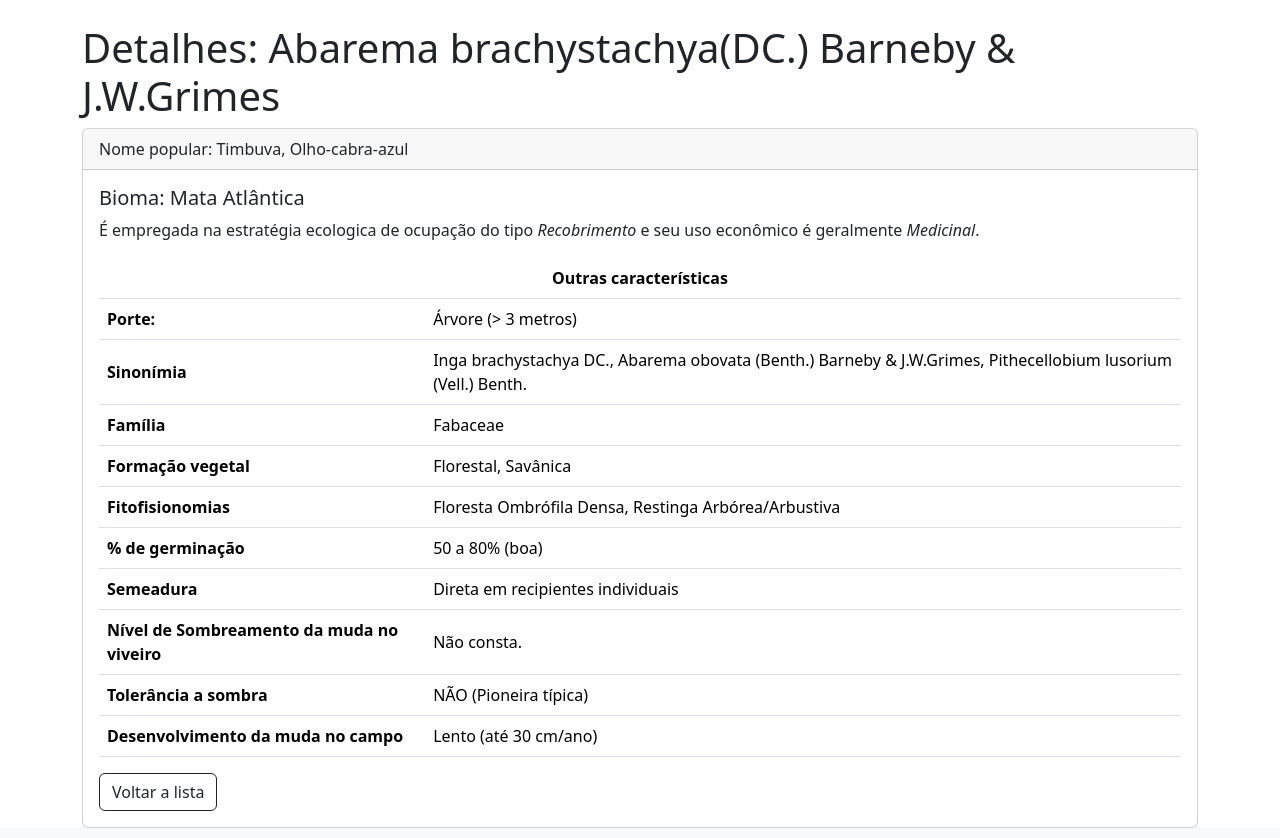
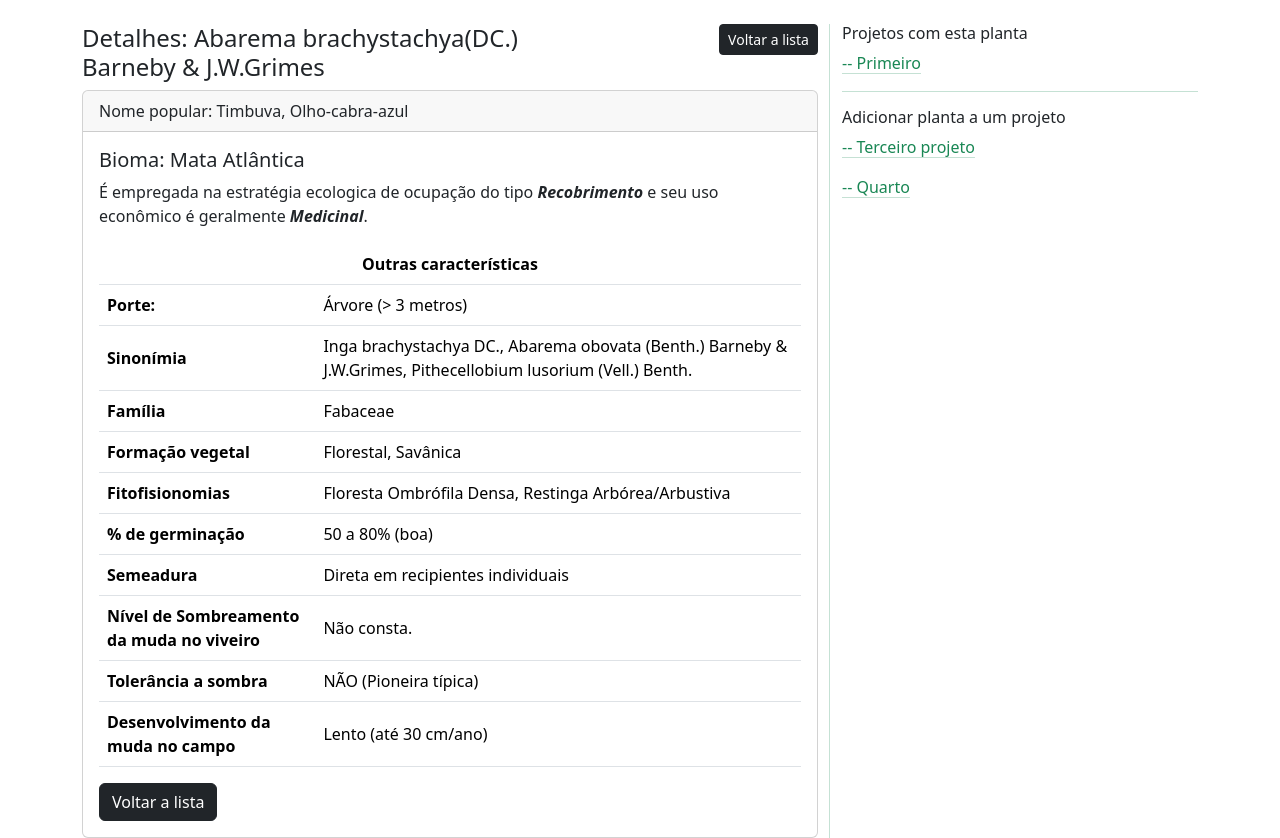
Before and after one commit to MikeInhotaS/prototipo_compliance_ambiental, a Django app: page /auth/detalhe_planta/1 in a window 1280 px wide. Shown: the part 72-910 px from the top of the page. Run offline with Django 4.2, Linux system fonts and the light colour scheme; data comes from the database, SQL or seed files in the repository; both versions use the stored data as it was after the commit.

Commit message:
7- Add/Remov Obj.Plant.Proj, ajust det.plant/links

```diff
--- a/compliance_ambiental/app_plantas/templates/users/detalhe_planta.html
+++ b/compliance_ambiental/app_plantas/templates/users/detalhe_planta.html
@@ -1,8 +1,19 @@
 {% extends 'basico/menu.html' %}
 {% block content %}
 <div class="container">
-  <H1>Detalhes: {{planta.especie}}</H1>
+  <section> <!-- class="text-center" -->
+    <div class="row">
+      <!-- Lado Esquerdo -->
+      <div class="col-lg-8 col-md-6 mb-5 mb-md-5 mb-lg-0 position-relative">
 
+        <div class="row">
+          <div class="col-lg-8 col-md-6">
+            <h4>Detalhes: {{planta.especie}}</h4>
+          </div>
+          <div class="col-lg-4 col-md-3 text-end">
+            <a href="{% url 'plantas' %}" class="btn btn-dark btn-sm mb-1">Voltar a lista</a>
+          </div>
+        </div>
 
         <div class="card">
           <div class="card-header">
@@ -11,8 +22,9 @@
           <div class="card-body">
             <h5 class="card-title">Bioma: {{ planta.bioma }}</h5>
             <p class="card-text">
-        É empregada na estratégia ecologica de ocupação do tipo <em>{{planta.estrategia_ecologica_ocupacao}}</em>
-        e seu uso econômico é geralmente <em>{{planta.uso_economico}}</em>.
+              É empregada na estratégia ecologica de ocupação do tipo
+              <em><b>{{planta.estrategia_ecologica_ocupacao}}</b></em>
+              e seu uso econômico é geralmente <em><b>{{planta.uso_economico}}</b></em>.
             </p>
             <table class="table align-middle table-hover text-break">
               <thead>
@@ -63,9 +75,38 @@
                 </tr>
               </tbody>
             </table>
-      <a href="{% url 'plantas' %}" class="btn btn-outline-dark">Voltar a lista</a>
+
+            <a href="{% url 'plantas' %}" class="btn btn-dark">Voltar a lista</a>
+
+          </div>
+        </div> <!-- final do card -->
+
+        <div class="vr vr-blurry position-absolute my-0 h-100 d-none d-md-block top-0 end-0 text-success"></div>
+      </div>
+      <!-- Lado Direito -->
+      <div class="col-lg-4 col-md-2 mb-5 mb-md-5 mb-lg-0 position-relative">
+        <h6>Projetos com esta planta</h6>
+        {% for projeto in nos_projetos %}
+        <p><a href="{% url 'detalhe_projeto' projeto.id_projeto %}"
+            class="link-success link-offset-2 link-underline-opacity-25 link-underline-opacity-100-hover">
+            -- {{projeto.nome}}
+          </a>
+        </p>
+        {% endfor %}
+        <div class="text-success">
+          <hr>
+        </div>
+        <h6>Adicionar planta a um projeto</h6>
+        {% for projeto in outros_projetos %}
+        <p><a href="{% url 'add_planta' planta.id_planta projeto.id_projeto %}"
+            class="link-success link-offset-2 link-underline-opacity-25 link-underline-opacity-100-hover">
+            -- {{projeto.nome}}
+          </a>
+        </p>
+        {% endfor %}
       </div>
     </div>
+  </section>
 
 </div>
 {% endblock %}
--- a/compliance_ambiental/app_plantas/templates/users/detalhe_projeto.html
+++ b/compliance_ambiental/app_plantas/templates/users/detalhe_projeto.html
@@ -43,7 +43,7 @@
                         <td>{{planta.estrategia_ecologica_ocupacao|truncatechars:20}}</td>
                         <td>{{planta.uso_economico|truncatechars:40}}</td>
                         <td class="text-end">
-                            <a href="#"
+                            <a href="{% url 'remove_planta' planta.id_planta projeto.id_projeto %}"
                                 class="link-danger link-offset-2 link-underline-opacity-25 link-underline-opacity-100-hover">
                                 Excluir
                             </a>
--- a/compliance_ambiental/app_plantas/urls.py
+++ b/compliance_ambiental/app_plantas/urls.py
@@ -8,6 +8,8 @@ urlpatterns=[
     path('plataforma/', views.plataforma, name='plataforma'),
     path('plantas/', views.plantas, name='plantas'),
     path('detalhe_planta/<int:id_planta>', views.detalhe_planta, name='detalhe_planta'),
+    path('add_planta/<int:id_planta>/<int:id_projeto>', views.add_planta, name='add_planta'),
+    path('remove_planta/<int:id_planta>/<int:id_projeto>', views.remove_planta, name='remove_planta'),
     path('projetos/', views.projetos, name='projetos'),
     path('criar_projeto/', views.criar_projeto, name='criar_projeto'),
     path('detalhe_projeto/<int:id_projeto>', views.detalhe_projeto, name='detalhe_projeto'),
--- a/compliance_ambiental/app_plantas/views.py
+++ b/compliance_ambiental/app_plantas/views.py
@@ -5,6 +5,7 @@ from django.contrib.auth.models import User
 from django.contrib.auth.decorators import login_required
 from django.contrib import messages
 from django.views.decorators.http import require_POST
+from django.views.decorators.cache import cache_control
 from .models import Plantas, Projetos
 from .utils import inserir_dados
 
@@ -59,10 +60,11 @@ def login_app(request):
 
 def logout_app(request):
     logout(request)
-    message= messages.success(request, ("Você foi deslogado com sucesso!"))
+    messages.success(request, "Você foi deslogado com sucesso!")
     return redirect('home')
 
 @login_required(login_url="/auth/login/")
+@cache_control(no_cache=True, must_revalidade=True, no_store=True)
 def plataforma(request):
     plantas_list = Plantas.objects.all()
     context = {"plantas_list": plantas_list}
@@ -135,7 +137,32 @@ def plantas(request):
 
 def detalhe_planta(request, id_planta):
     planta= Plantas.objects.get(id_planta=id_planta)
-    return render(request, "users/detalhe_planta.html", {"planta": planta})
+    nos_projetos= planta.projetos.all()
+    id_projeto=[projeto.id_projeto for projeto in nos_projetos]
+    print("id_projeto é: ",id_projeto)
+    outros_projetos = Projetos.objects.exclude(id_projeto__in=id_projeto)
+    print("Os projetos que não tem esta planta: ",outros_projetos)
+    context = {"planta": planta,
+               "nos_projetos": nos_projetos,
+               "outros_projetos": outros_projetos}
+    return render(request, "users/detalhe_planta.html", context)
+
+def add_planta(request, id_planta, id_projeto):
+    projeto = Projetos.objects.get(id_projeto=id_projeto)
+    planta= Plantas.objects.get(id_planta=id_planta)
+    projeto.plantas.add(planta)
+    print("Projeto: ", projeto, "Planta: ", planta)
+    todas = projeto.plantas.all()
+    print("As plan deste proj agora são: ", todas)
+    projeto.save()
+    return redirect('detalhe_planta', id_planta)
+
+def remove_planta(request, id_planta, id_projeto):
+    projeto = Projetos.objects.get(id_projeto=id_projeto)
+    planta= Plantas.objects.get(id_planta=id_planta)
+    projeto.plantas.remove(planta)
+    projeto.save()
+    return redirect('detalhe_planta', id_planta)
 
 plantas_sao_p = [
     [
```
Also changed, not shown: compliance_ambiental/app_plantas/templates/basico/home.html (+17 -10 lines), compliance_ambiental/app_plantas/templates/basico/menu.html (+5 -3 lines), compliance_ambiental/db.sqlite3. Lines whose indentation alone changed are shown as unchanged.
